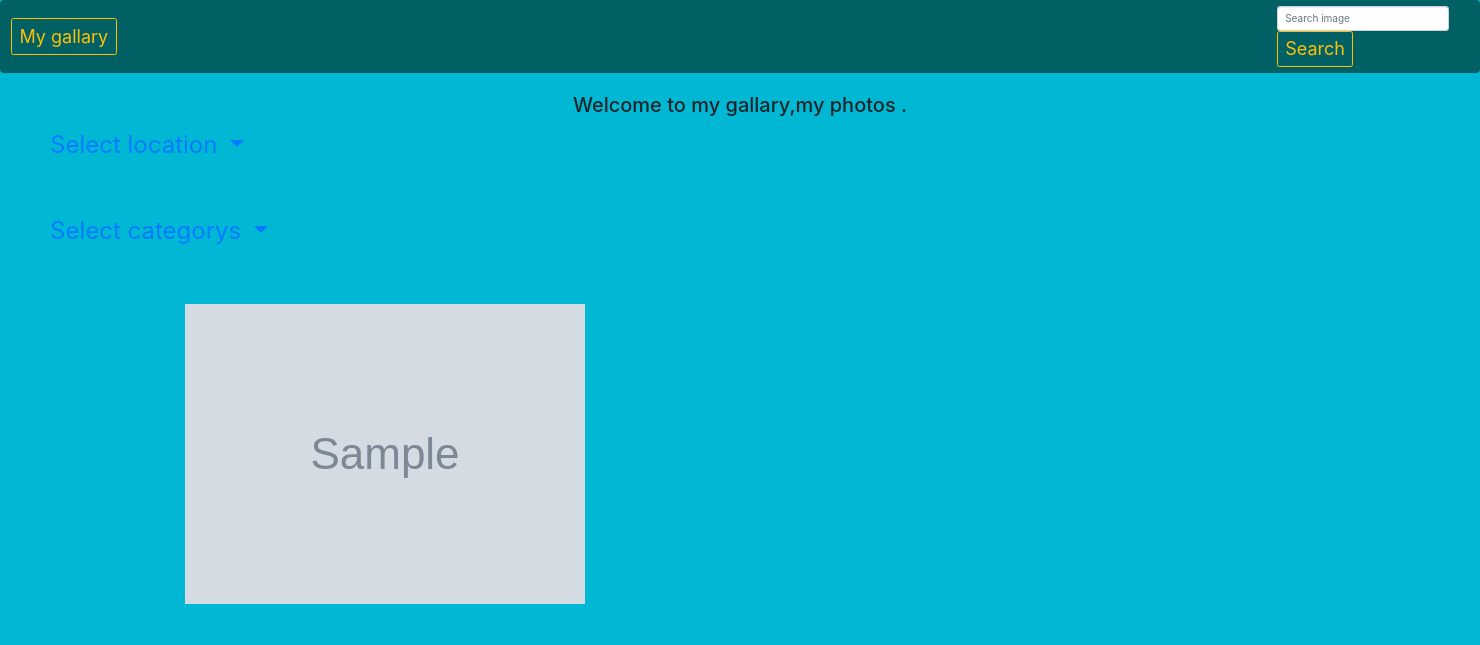
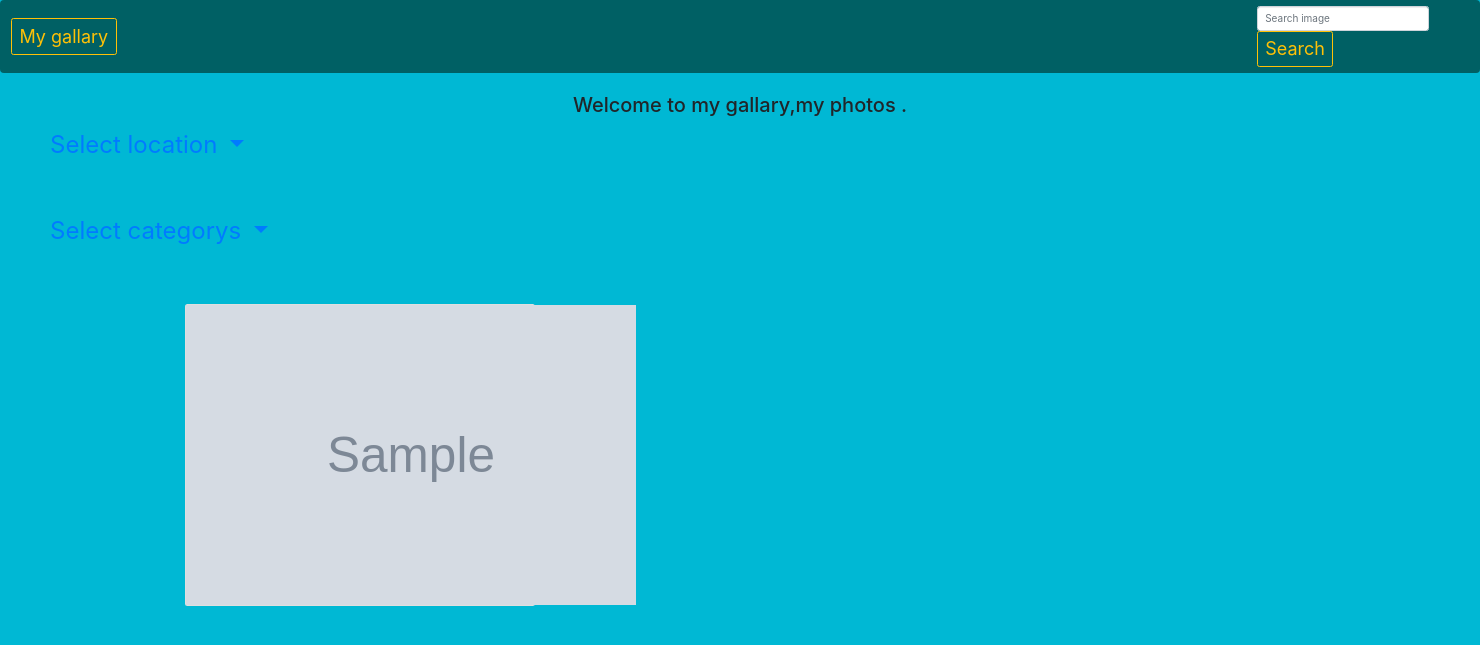
Before and after one commit to cliffnyendwe/my-gallary, a Django app: page / in a window 1480 px wide. Shown: the top 645 px of the page. Run offline with Django 3.2, Linux system fonts and the light colour scheme; tables that the repository leaves empty hold one stand-in row (values such as "Sample post"); grey boxes marked "Sample" are stand-in pictures; some libraries are stand-ins or nearby versions.

```diff
--- a/photos/templates/all-photos/base.html
+++ b/photos/templates/all-photos/base.html
@@ -28,8 +28,10 @@
     {% block content %} <h1 class='text-center'>photos for {{date|date:"l d-F Y"}}</h1> {%endblock%}
 
     {% block scripts %}
+    <script src="https://unpkg.com/masonry-layout@4/dist/masonry.pkgd.js"></script>
     <script src="https://cdnjs.cloudflare.com/ajax/libs/popper.js/1.14.3/umd/popper.min.js"></script>
-    <script src="https://ajax.googleapis.com/ajax/libs/jquery/3.2.1/jquery.min.js"></script>
+    <script src="//ajax.googleapis.com/ajax/libs/jquery/1.6.1/jquery.min.js"></script>
+    <script src="/path/to/jquery.masonry.min.js"></script>
     {% bootstrap_javascript %}
     {% endblock %}
 </body>
--- a/photos/templates/index.html
+++ b/photos/templates/index.html
@@ -33,12 +33,17 @@
     </li>
 </ul>
 <div class="container">
+        <div class="row">
+            <div class="col-md-4">
+                <div class="card">
                     {% if images %}
                     {% for image in images %}
 
                     <!-- Image -->
-    <img class="gallery-item" src="{{image.image.url}}" alt="{{ image.name }}" data-toggle="modal" data-target="#a{{ image.id }}">
-
+                    <img class="gallery-item" src="{{image.image.url}}"  style="height:300px;width:450px" alt="{{ image.name }}" data-toggle="modal"
+                        data-target="#a{{ image.id }}">
+                </div>
+            </div>
             <div class="modal fade" id="a{{ image.id }}" tabindex="-1" role="dialog" aria-labelledby="exampleModalCenterTitle"
                 aria-hidden="true">
                 <div class="modal-dialog modal-dialog-centered modal-lg" role="document">
@@ -47,9 +52,15 @@
                         <span aria-hidden="true">&times;</span>
                     </button>
                 </div>
+                <div class="row">
+                    <div class="col-md-4">
+                        <div class="card">
                             <div class="modal-body">
                                 <div class='image-modal'>
-                <img src="{{image.image.url}}" alt="{{ image.name }}" data-toggle="modal" data-target="#exampleModalCenter">
+                                    <img src="{{image.image.url}}"  style="height:300px;width:450px" alt="{{ image.name }}" data-toggle="modal"
+                                        data-target="#exampleModalCenter">
+                                </div>
+                            </div>
                         </div>
                         <br>
                         <div class='image'>
@@ -57,6 +68,7 @@
                         </div>
                     </div>
                 </div>
+            </div>
             {% endfor %}
         </div>
         {% endif %}
--- a/photos/templates/navbar.html
+++ b/photos/templates/navbar.html
@@ -1,7 +1,7 @@
 <nav class="navbar navbar-expand-lg navbar" style="background-color: #006064">
     <a class="btn btn-outline-warning" style="font-size:large" href="{% url 'homepage' %}">My gallary</a>
     </button>
-      <form class="form-inline my-2 my-lg-0" role="search" style="margin-left: 1160px" action="{% url 'search_results' %}">
+      <form class="form-inline my-2 my-lg-0" role="search" style="margin-left: 1140px" action="{% url 'search_results' %}">
         <input class="form-control mr-sm-4" type="search" placeholder="Search image" aria-label="Search" name="image">
         <button class="btn btn-outline-warning my-2 my-sm-0" style="font-size:large"type="submit">Search</button>
       </form>
--- a/photos/views.py
+++ b/photos/views.py
@@ -33,7 +33,7 @@ def search_results(request):
     except ObjectDoesNotExist:
       searched_images = []
 
-    return render(request, 'search.html',{'message':message ,'title':title, 'searched_images':searched_images,'locations':locations})
+    return render(request, 'search.html',{'message':message ,'title':title, 'searched_images':searched_images,'locations':locations,})
 
   else:
     message = 'You haven\'t searched for any location'
```
Also changed, not shown: media/photos/love11.jpeg (added), media/photos/love12.jpg (added), media/photos/love12_heCLa2R.jpg (added), media/photos/love13.jpg (added), media/photos/love15.jpg (added), media/photos/love5.jpg (added), media/photos/love5_CecZWHq.jpg (added), media/photos/love6.jpg (added), media/photos/love7.jpg (added), media/photos/love8.jpg (added), media/photos/sport2.jpg (added), media/photos/sport3.png (added), media/photos/sport4.jpg (added), photos/migrations/0010_auto_20181207_0800.py (added). Lines whose indentation alone changed are shown as unchanged.
